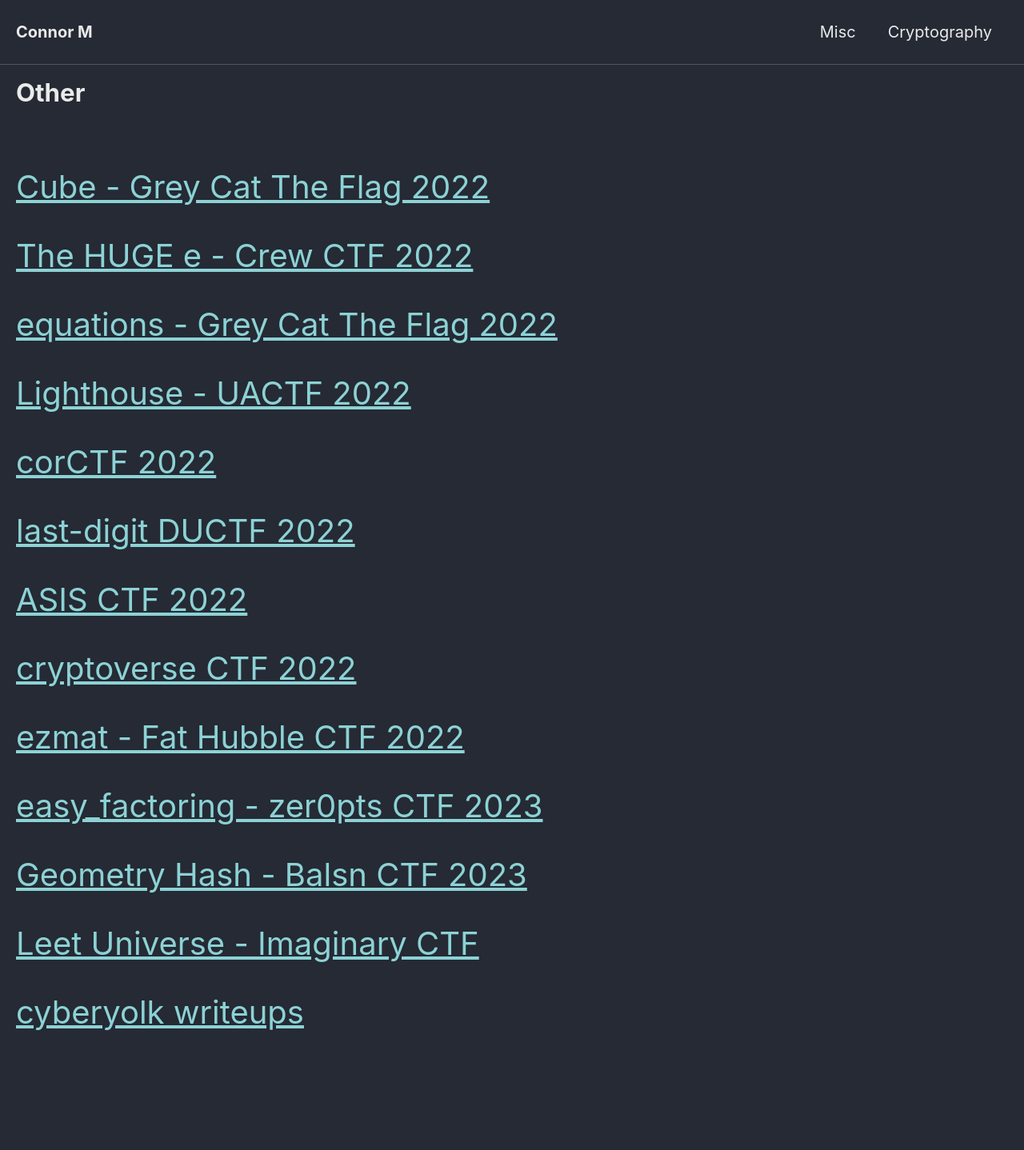
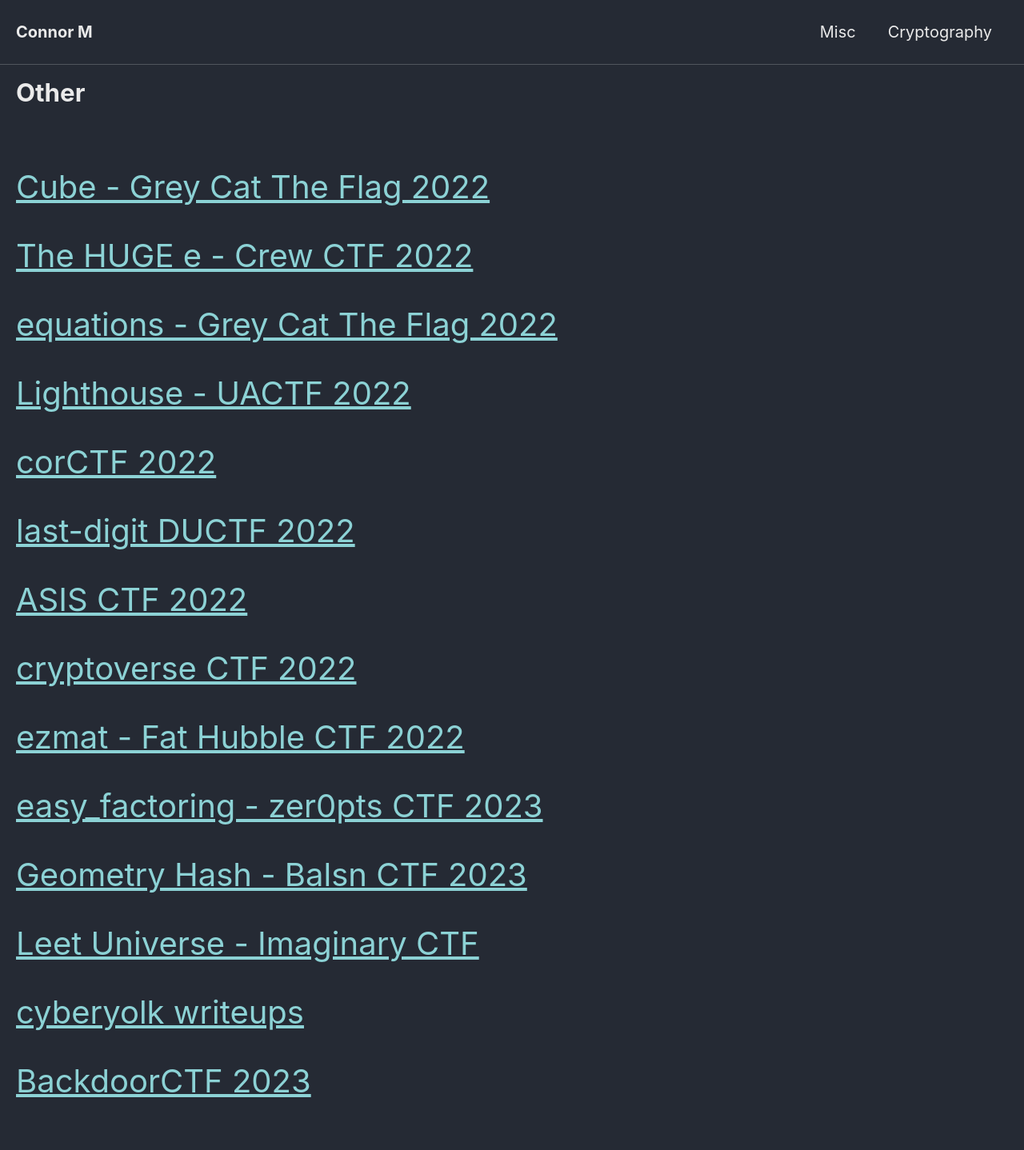
Before and after one commit to Connor-McCartney/Connor-McCartney.github.io, a Jekyll site: the page built from _pages/cryptography/other/other.md, in a window 1280 px wide. Shown: the whole page at 80% size. Built offline with Jekyll 4.4.1, drawn with Linux system fonts in a browser that asks for light colours; cached includes are drawn as plain includes; before the commit the page ends 1352 px from its top, so only the background shows below that.

Commit message:
Update other.md

```diff
--- a/_pages/cryptography/other/other.md
+++ b/_pages/cryptography/other/other.md
@@ -42,3 +42,6 @@ title: Other
 
 
 <span style="font-size:2em;">   [cyberyolk writeups](/cryptography/other/cyberyolk-writeups) </span> <br>
+
+
+<span style="font-size:2em;">   [BackdoorCTF 2023](/cryptography/other/BackdoorCTF-2023-writeups) </span> <br>
```
